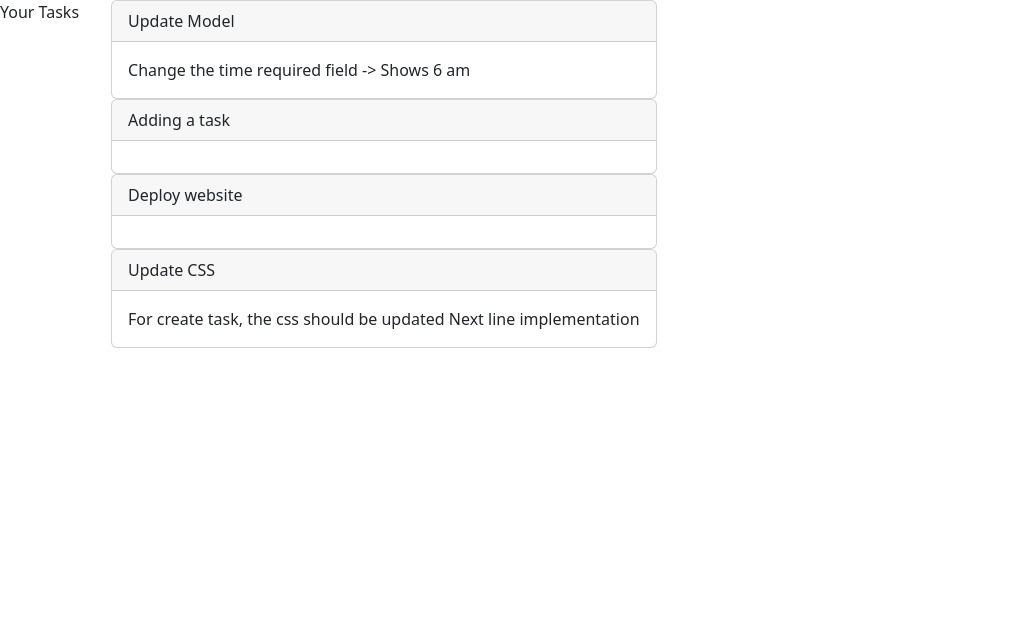
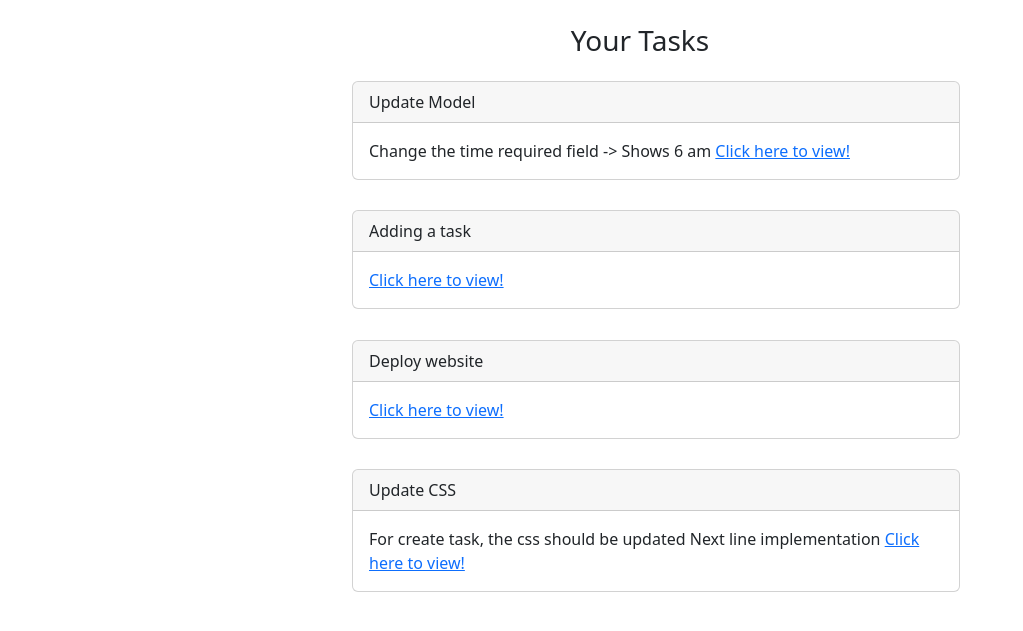
Before and after one commit to Sriram-Ramakrishnan/task-planner-django, a Django app: page / in a window 1280 px wide. Shown: the part 56-687 px from the top of the page, without its empty margins (0-1023 px from the left). Run offline with Django 4.2, Linux system fonts and the light colour scheme; a user stored in the database is signed in; data comes from the database, SQL or seed files in the repository; both versions use the stored data as it was after the commit.

Commit message:
Updated CSS and structure

```diff
--- a/Project3/urls.py
+++ b/Project3/urls.py
@@ -27,7 +27,6 @@ urlpatterns = [
     #Task planner
     path('', views.home, name='home'),
     path('add/', views.addtask, name='addtask'),
-
-
+    path('task/<int:task_pk>', views.viewtask, name='viewtask'),
 
 ]
--- a/taskplanner/static/taskplanner/styles.css
+++ b/taskplanner/static/taskplanner/styles.css
@@ -1,5 +1,7 @@
 .content{
     display: flex;
+    flex-direction: column;
+    align-items: center;
 }
 /*----------------------Individual Login and Signup page CSS---------------- */
 .signup,.login{
@@ -43,8 +45,18 @@
 
 /* ---------------------Tasks styling----------------------------- */
 .tasks{
+    width: 50%;
     list-style: none;
+    position: relative;
+    display: flex;
+    flex-direction: column;
+    align-items: stretch;
 }
+
+.tasks .card{
+    margin: 2.5% 0;
+}
+
 
 /*---------------------Mobile View------------------*/
 
--- a/taskplanner/templates/taskplanner/addtask.html
+++ b/taskplanner/templates/taskplanner/addtask.html
@@ -1,7 +1,7 @@
 {% extends 'taskplanner/base.html'%}
 
 {% block content %}
-    <div class="login card">
+    <div class="card">
         <h1 class="text-center"> Create Task </h1>
         <h2>{{ error }}</h2>
         <form action="" method="post">
--- a/taskplanner/templates/taskplanner/home.html
+++ b/taskplanner/templates/taskplanner/home.html
@@ -6,8 +6,8 @@
         <div><a class="nav-link active" aria-current="page" href="{% url 'signupuser' %}"> Sign up here!</a></div>
     </div>
     {% else %}
-
-    Your Tasks
+    <br>
+    <h3>Your Tasks</h3>
     <ul class="tasks">
         {% for task in tasks %}
         <li><div class="card">
@@ -16,7 +16,7 @@
             {% if task.description %}
                 {{task.description}}
             {% endif %}
-
+            <a href="{% url 'viewtask' task.id %}"> Click here to view!</a>
             </div>
         </div></li>
         {% endfor %}
--- a/taskplanner/views.py
+++ b/taskplanner/views.py
@@ -1,4 +1,4 @@
-from django.shortcuts import render,redirect
+from django.shortcuts import render,redirect, get_object_or_404
 from django.contrib.auth.forms import AuthenticationForm
 from django.contrib.auth.models import User
 from django.db import IntegrityError
@@ -75,3 +75,10 @@ def addtask(request):
             return redirect('home')
         except ValueError:
             return render(request, 'taskplanner/addtask.html', {'form': TaskForm(),'error':'Improper data, try again!'})
+
+#-------------- View a task separately -----------
+
+def viewtask(request, task_pk):
+    task = get_object_or_404(Task,pk=task_pk)
+    data = {'id': task_pk,'task':task}
+    return render(request, 'taskplanner/task.html', data)
```
Also changed, not shown: taskplanner/templates/taskplanner/task.html (added, +15 -0 lines), db.sqlite3.
